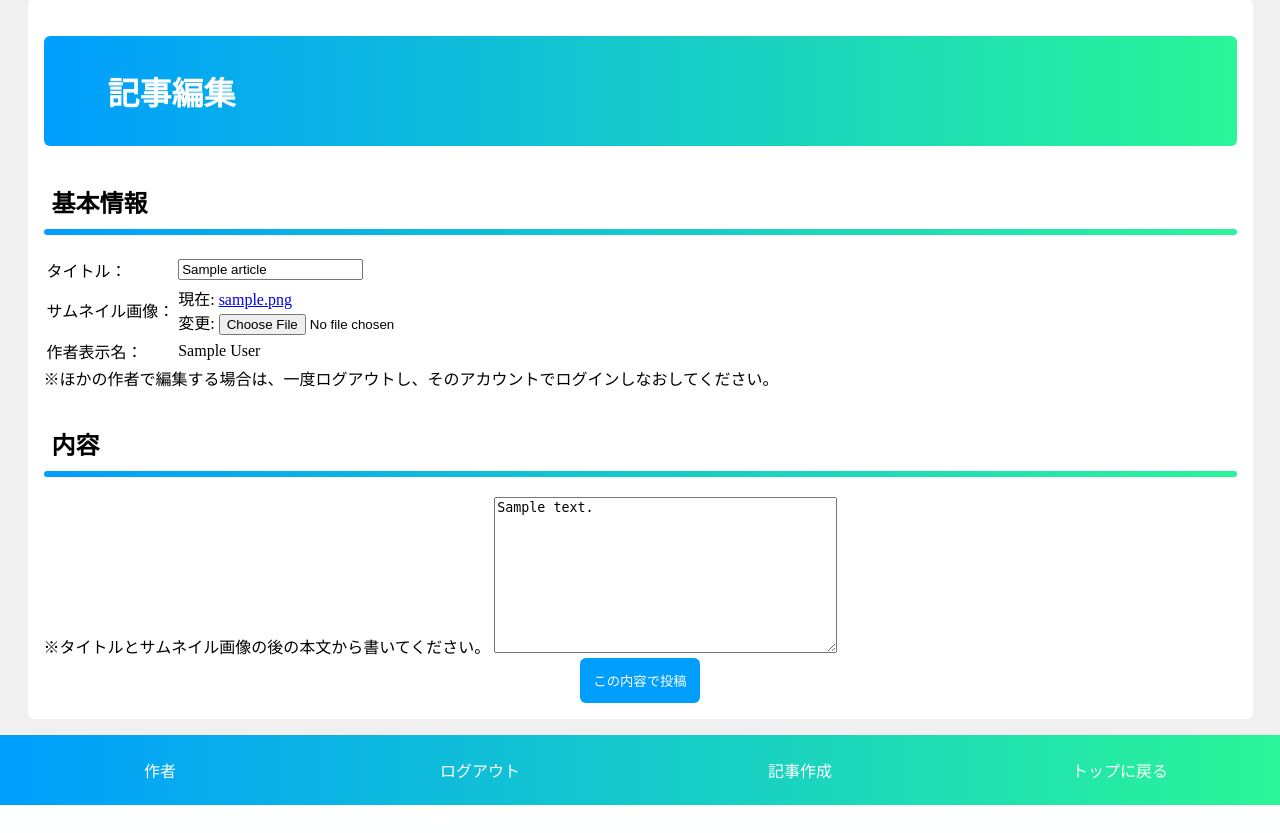
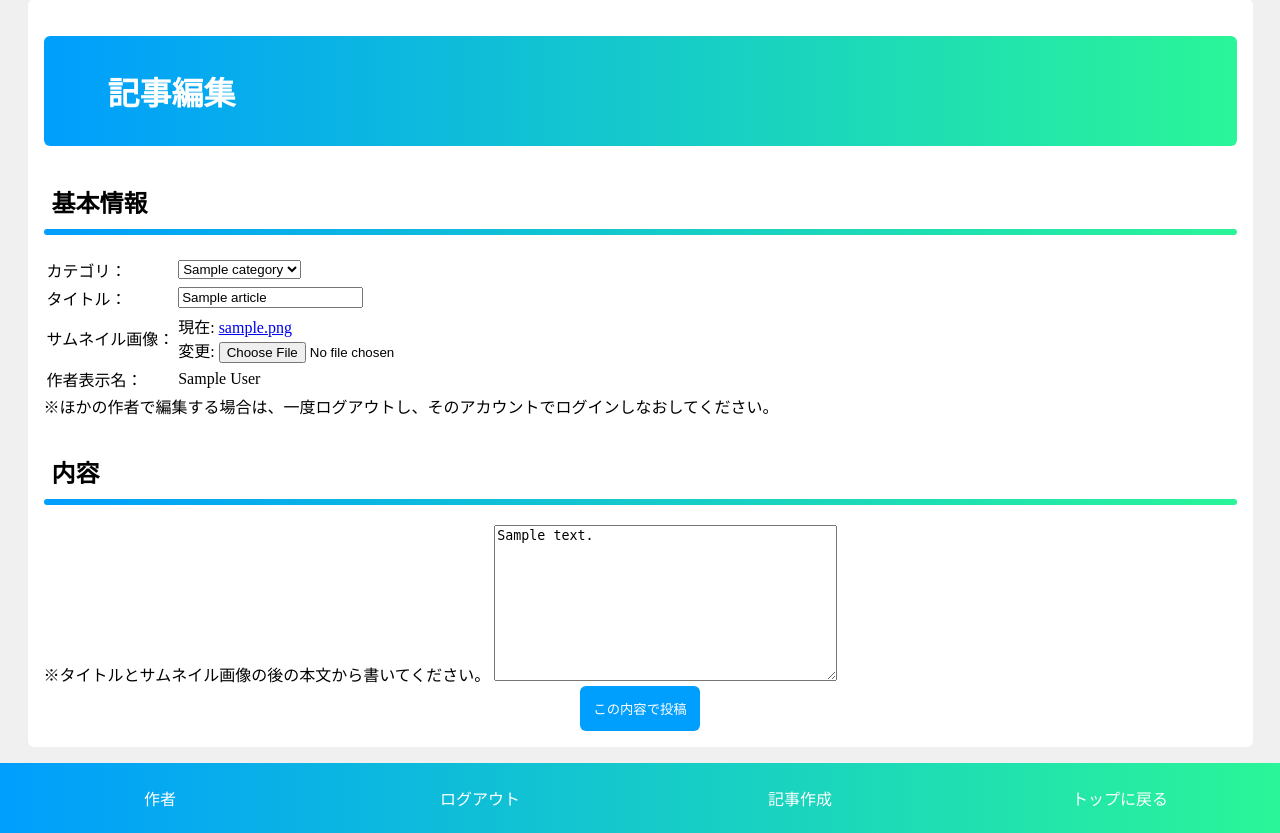
Before and after one commit to kanyamo/mysite_math, a Django app: page /edit/1 in a window 1280 px wide. Shown: the part 87-920 px from the top of the page. Before the commit the page ends 892 px from the top, so only its background shows below. Run offline with Django 4.2, Linux system fonts and the light colour scheme; a user stored in the database is signed in; tables that the repository leaves empty hold one stand-in row (values such as "Sample post").

Commit message:
カテゴリ表示機能作成

```diff
--- a/core/forms.py
+++ b/core/forms.py
@@ -4,4 +4,4 @@ from .models import Article
 class ArticleEditForm(forms.ModelForm):
     class Meta:
         model = Article
-        fields = ['title', 'thumbnail', 'content']
+        fields = ['title', 'thumbnail', 'content', 'category']
--- a/core/models.py
+++ b/core/models.py
@@ -17,7 +17,7 @@ class MyUser(AbstractUser):
 
 
 class Category(models.Model):
-    upper = models.ForeignKey('self', verbose_name='上位カテゴリ', on_delete=models.CASCADE, blank=True, null=True)
+    upper = models.ForeignKey('self', verbose_name='上位カテゴリ', on_delete=models.CASCADE, blank=True, null=True, related_name='lowers')
     name = models.CharField('カテゴリ名', max_length=100, unique=True)
     inner_name = models.CharField('内部的カテゴリ名', max_length=100, validators=[alphanumeric], unique=True)
 
@@ -31,7 +31,7 @@ class Article(models.Model):
     renew_date = models.DateTimeField('更新日', default=local_now)
     title = models.CharField('タイトル', max_length=200)
     view_count = models.IntegerField('PV数', default=0)  # 約21億が上限。さすがにそこまではいかないだろう
-    category = models.ForeignKey(Category, verbose_name='カテゴリ', on_delete=models.SET_DEFAULT, default=1)  # もしカテゴリーが削除されると、HOMEカテゴリ(id=1)に強制的に属させる
+    category = models.ForeignKey(Category, verbose_name='カテゴリ', on_delete=models.SET_DEFAULT, default=1)  # もし属するカテゴリーが削除されると、HOMEカテゴリ(id=1)に強制的に属させる
     author = models.ForeignKey(MyUser, verbose_name='作者', on_delete=models.SET_DEFAULT, default=1)  # 作者が削除されると、記事はすべて管理者(id=1)のものになる
     content = EditorJsField(verbose_name='内容', editorjs_config={
         'tools': {
--- a/core/templates/core/article_edit.html
+++ b/core/templates/core/article_edit.html
@@ -16,6 +16,10 @@
     {% csrf_token %}
     <h2>基本情報</h2>
     <table>
+        <tr>
+            <td><label for="title">カテゴリ：</label></td>
+            <td>{{ form.category }}</td>
+        </tr>
         <tr>
             <td><label for="title">タイトル：</label></td>
             <td>{{ form.title }}</td>
--- a/core/views.py
+++ b/core/views.py
@@ -4,7 +4,7 @@ from django.views.decorators.csrf import requires_csrf_token
 from django.core.files.storage import FileSystemStorage
 from django.http import JsonResponse
 from django.conf import settings
-from .models import Article
+from .models import Article, Category
 from .forms import ArticleEditForm
 from django.utils import timezone
 import os
@@ -27,6 +27,14 @@ class ArticleDetailView(generic.TemplateView):
         pk = self.kwargs.get('pk')
         article = get_object_or_404(Article, pk=pk)
         context['article'] = article
+        # 親が存在しない地点までさかのぼってカテゴリーのリストを作成する
+        category = article.category
+        category_list = []
+        while not category is None:
+            category_list.append(category)
+            category = category.upper
+        category_list.reverse()  # 上位カテゴリを後ろに加えていったので最後にreverse
+        context['category_list'] = category_list
         return context
 
 class ArticleCreateView(generic.TemplateView):
```
Also changed, not shown: core/static/core/css/article_detail.css (+18 -0 lines), core/templates/core/article_detail.html (+17 -5 lines), core/migrations/0003_alter_article_pub_date_alter_article_renew_date_and_more.py (added).
